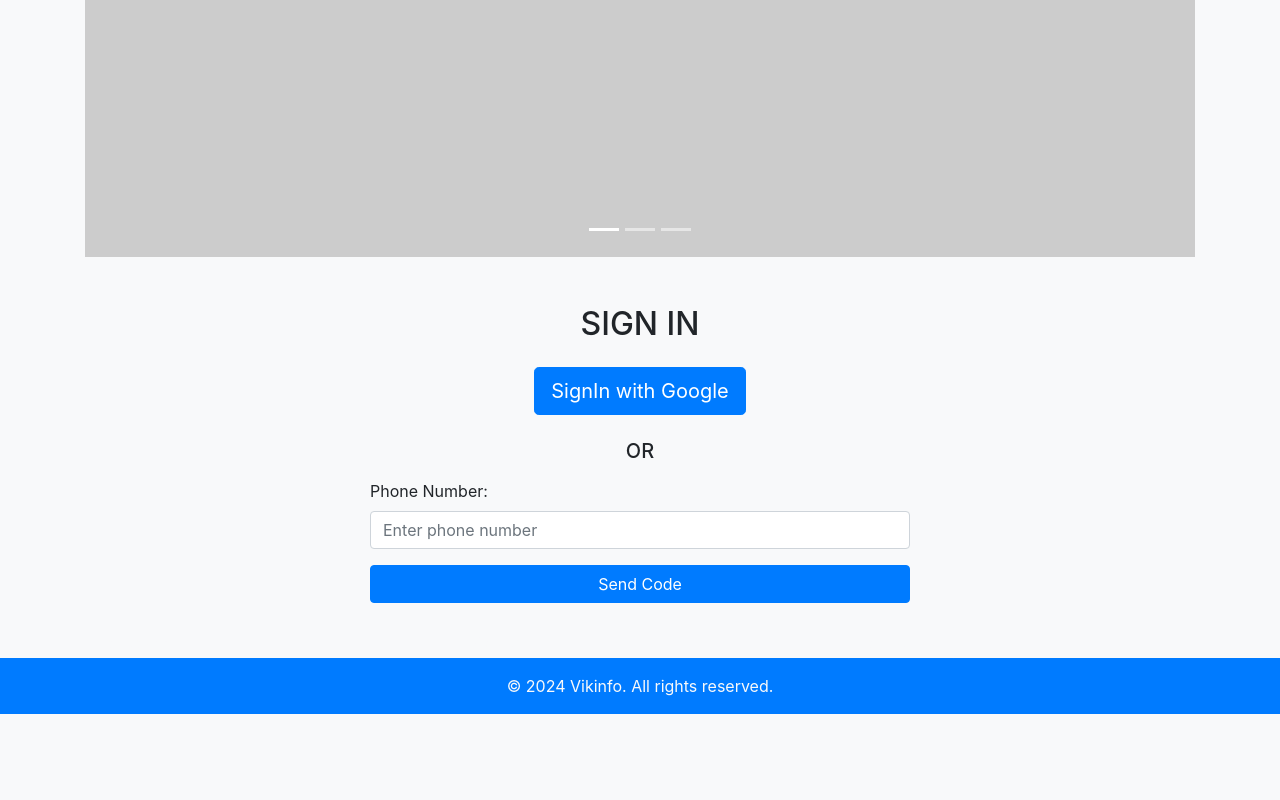
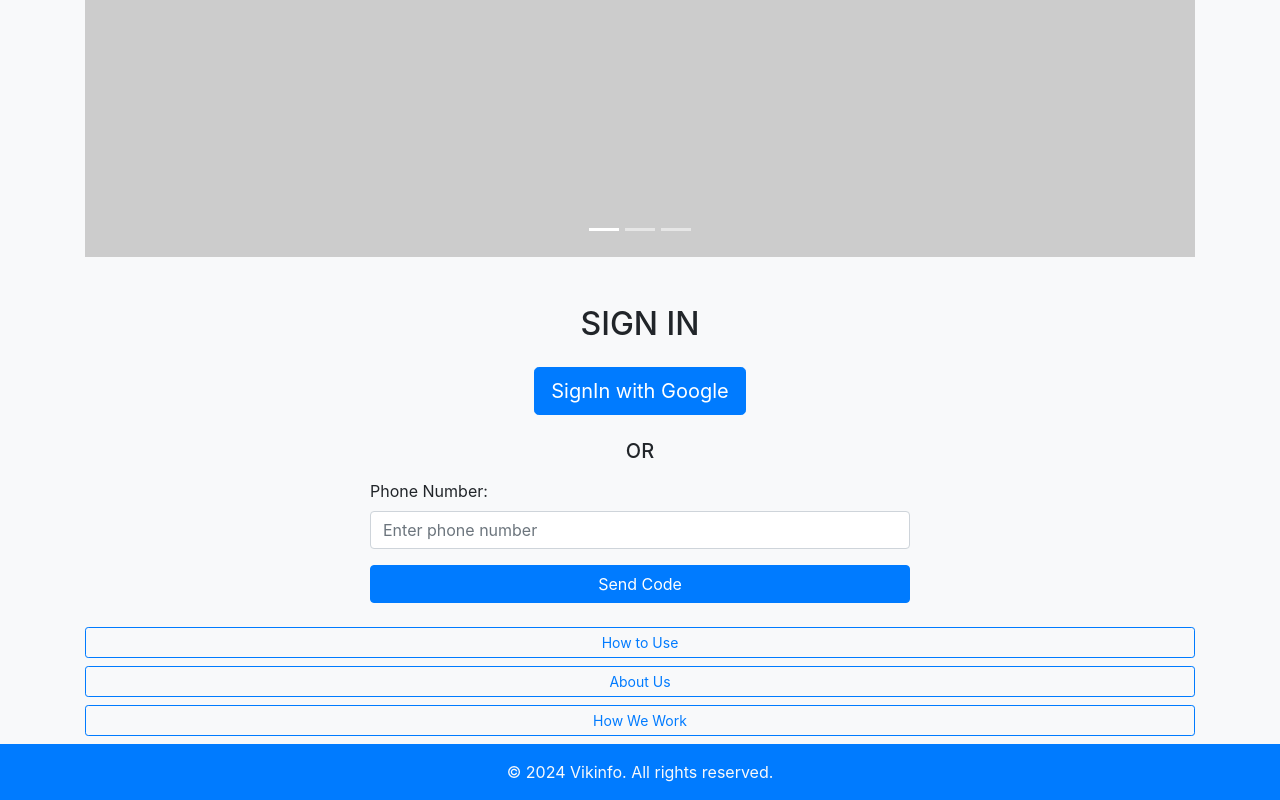
Before and after one commit to jackvika/vikinfo, a plain HTML site: page index.html in a window 1280 px wide. Shown: the part 755-1555 px from the top of the page. Before the commit the page ends 1469 px from the top, so only its background shows below. Drawn offline with nearby package versions, Linux system fonts and the light colour scheme; placeholder pictures from the web are drawn by us.

Commit message:
index.html

```diff
--- a/index.html
+++ b/index.html
@@ -114,17 +114,18 @@
 
 <div class="container mt-3">
     <div class="row">
-        <div class="col-md-4">
-            <button class="btn btn-outline-light btn-sm" onclick="location.href='#'">How to Use</button>
+        <div class="col-md-12 text-center">
+            <button class="btn btn-outline-primary btn-sm mb-2" onclick="location.href='#'" style="width: 100%;">How to Use</button>
         </div>
-        <div class="col-md-4">
-            <button class="btn btn-outline-light btn-sm" onclick="location.href='#'">About Us</button>
+        <div class="col-md-12 text-center">
+            <button class="btn btn-outline-primary btn-sm mb-2" onclick="location.href='#'" style="width: 100%;">About Us</button>
         </div>
-        <div class="col-md-4">
-            <button class="btn btn-outline-light btn-sm" onclick="location.href='#'">How We Work</button>
+        <div class="col-md-12 text-center">
+            <button class="btn btn-outline-primary btn-sm mb-2" onclick="location.href='#'" style="width: 100%;">How We Work</button>
         </div>
     </div>
 </div>
+
 
 
   <footer class="bg-primary text-light py-3">
```
